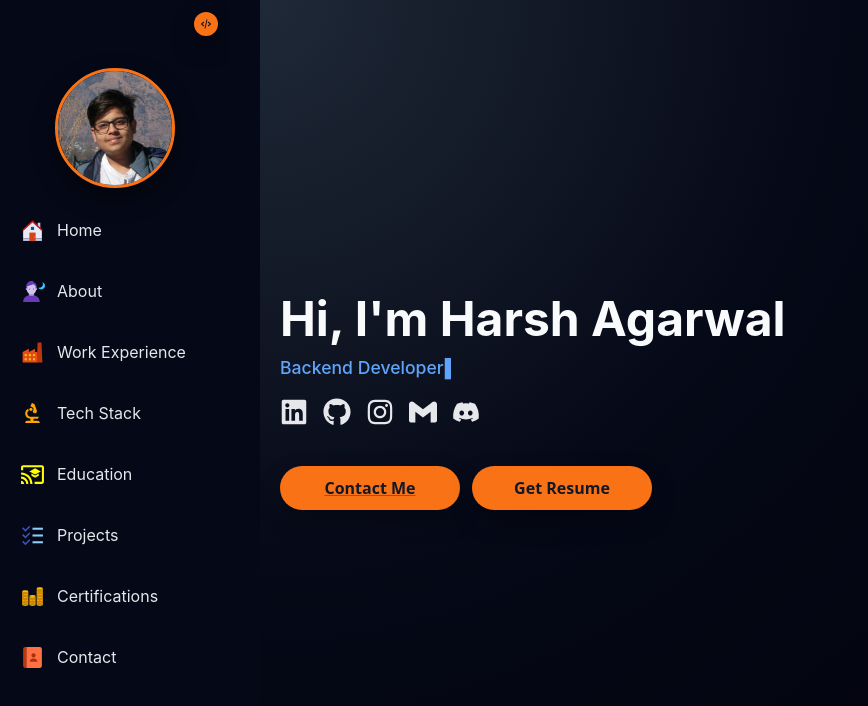
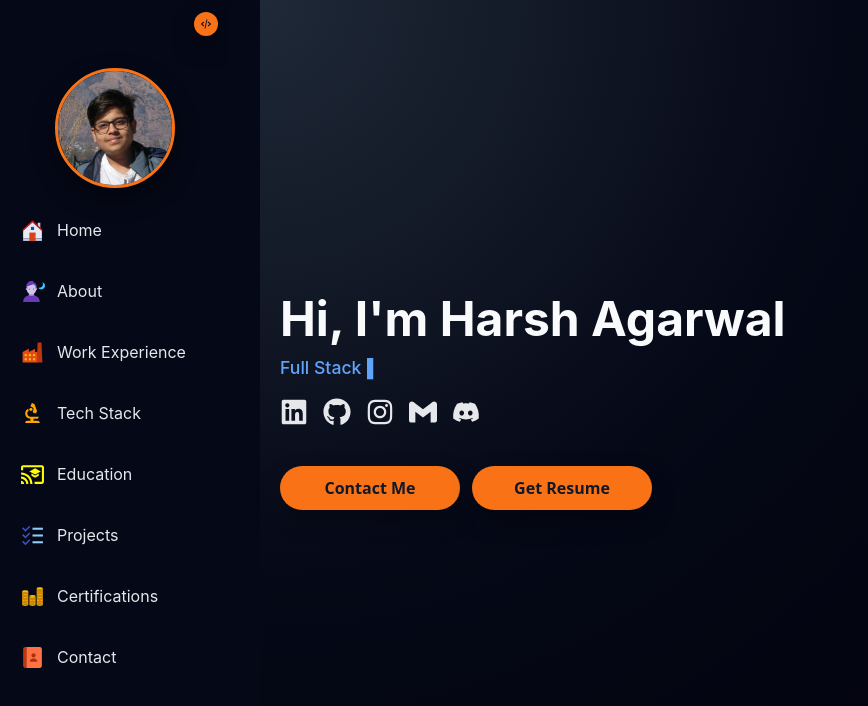
Before and after one commit to harsh323dev/portfolio-website, a React (Create React App) app in the folder client/: page / in a window 1280 px wide. Shown: the top 706 px of the page, without its empty margins (0-868 px from the left). Built offline with nearby package versions, Linux system fonts and the light colour scheme.

Commit message:
fix: remove underline from Contact Me button

```diff
--- a/client/src/Components/Home/Home.css
+++ b/client/src/Components/Home/Home.css
@@ -22,7 +22,7 @@
 
 .home-content h3 {
   margin-top: 10px;
-  color: #60a5fa;  /* soft blue subtitle */
+  color: #60a5fa;
   font-size: 1.1rem;
 }
 
@@ -30,6 +30,11 @@
 .button-for-action {
   display: flex;
   margin-top: 30px;
+}
+
+/* FIX: Remove underline from link wrapper */
+.button-link {
+  text-decoration: none !important;
 }
 
 .hire-me-button,
@@ -43,13 +48,11 @@
   margin-top: 10px;
   border: none;
   font-size: 16px;
-  font-family: system-ui, -apple-system, BlinkMacSystemFont, "Segoe UI",
-    sans-serif;
+  font-family: system-ui, -apple-system, BlinkMacSystemFont, "Segoe UI", sans-serif;
   color: #111827;
   font-weight: 600;
   box-shadow: 0 10px 25px rgba(0, 0, 0, 0.3);
-  transition: background-color 0.25s ease, transform 0.15s ease,
-    box-shadow 0.25s ease;
+  transition: background-color 0.25s ease, transform 0.15s ease, box-shadow 0.25s ease;
 }
 
 .hire-me-button:hover,
@@ -74,6 +77,10 @@
   display: flex;
   gap: 15px;
   align-items: center;
+}
+
+.social-links a {
+  text-decoration: none;
 }
 
 .social-icon {
--- a/client/src/Components/Home/Home.js
+++ b/client/src/Components/Home/Home.js
@@ -29,9 +29,9 @@ const Home = () => {
             <Typewriter
               options={{
                 strings: [
-                  "Java & Spring Boot Developer",
                   "Backend Developer",
                   "Full Stack Developer",
+                  "Java & Spring Boot Developer",
                   "Node.js Developer",
                   "Tech Enthusiast",
                   "Blockchain & Web3 Learner",
@@ -93,8 +93,7 @@ const Home = () => {
           transition={{ duration: 0.8, delay: 0.3 }}
         >
           <div className="button-for-action">
-            {/* later you can also switch this to scrollIntoView for contact */}
-            <a href="#contactsection">
+            <a href="#contactsection" className="button-link">
               <div className="hire-me-button">Contact Me</div>
             </a>
             <div className="get-resume-button">
```
Also changed, not shown: 1 other file (tests, documents, lock files or other folders).
